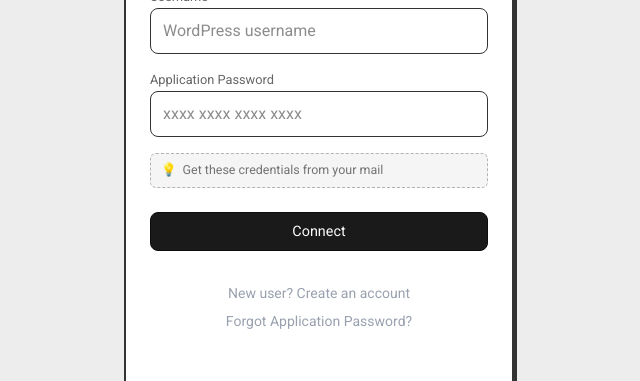
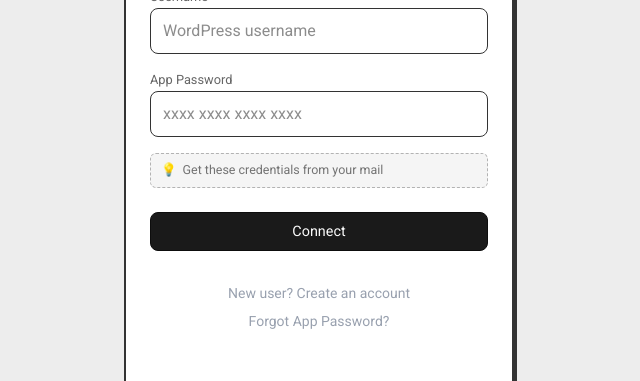
Before and after one commit to itscsp/kaasu-webapp, a React (Vite) app: page / in a window 1280 px wide. Shown: the part 171-552 px from the top of the page, without its empty margins (321-961 px from the left). Built offline with nearby package versions, Linux system fonts and the light colour scheme; no server answers.

Commit message:
fix: update applicatio password test

```diff
--- a/src/pages/ForgotAppPasswordPage.tsx
+++ b/src/pages/ForgotAppPasswordPage.tsx
@@ -40,7 +40,7 @@
             <div className="sketch-box p-6 bg-green-50/10 border-green-500/30">
               <h2 className="text-xl font-bold mb-4">Email Sent!</h2>
               <p className="text-gray-500 mb-4 whitespace-pre-wrap text-sm">
-                If an account exists with that email, we've sent you an email with your new Application Password.
+                If an account exists with that email, we've sent you an email with your new App Password.
               </p>
             </div>
 
--- a/src/pages/LoginPage.tsx
+++ b/src/pages/LoginPage.tsx
@@ -25,7 +25,7 @@
       await api.budgets.list();
       onLogin(username, cleanPassword);
     } catch {
-      setError("Invalid credentials. Please check your username and application password.");
+      setError("Invalid credentials. Please check your phone number and app password.");
     } finally {
       setLoading(false);
     }
@@ -51,7 +51,7 @@
           </div>
 
           <div className="sketch-field">
-            <label className="field-label">Application Password</label>
+            <label className="field-label">App Password</label>
             <input
               className="sketch-input"
               type="password"
@@ -94,7 +94,7 @@
               onClick={onGoToForgot}
               className="text-sm text-gray-400 hover:text-black cursor-pointer transition-colors"
             >
-              Forgot Application Password?
+              Forgot App Password?
             </button>
           </div>
         </form>
--- a/src/pages/RegisterPage.tsx
+++ b/src/pages/RegisterPage.tsx
@@ -44,7 +44,7 @@
               <p className="text-gray-500 mb-4 whitespace-pre-wrap text-sm">
                 We've sent a magic link to your email. {"\n\n"}
                 1. Click the link in your email to set a password.{"\n"}
-                2. After setting it, you will receive a second email with your Application Password.
+                2. After setting it, you will receive a second email with your App Password.
               </p>
             </div>
 
```
